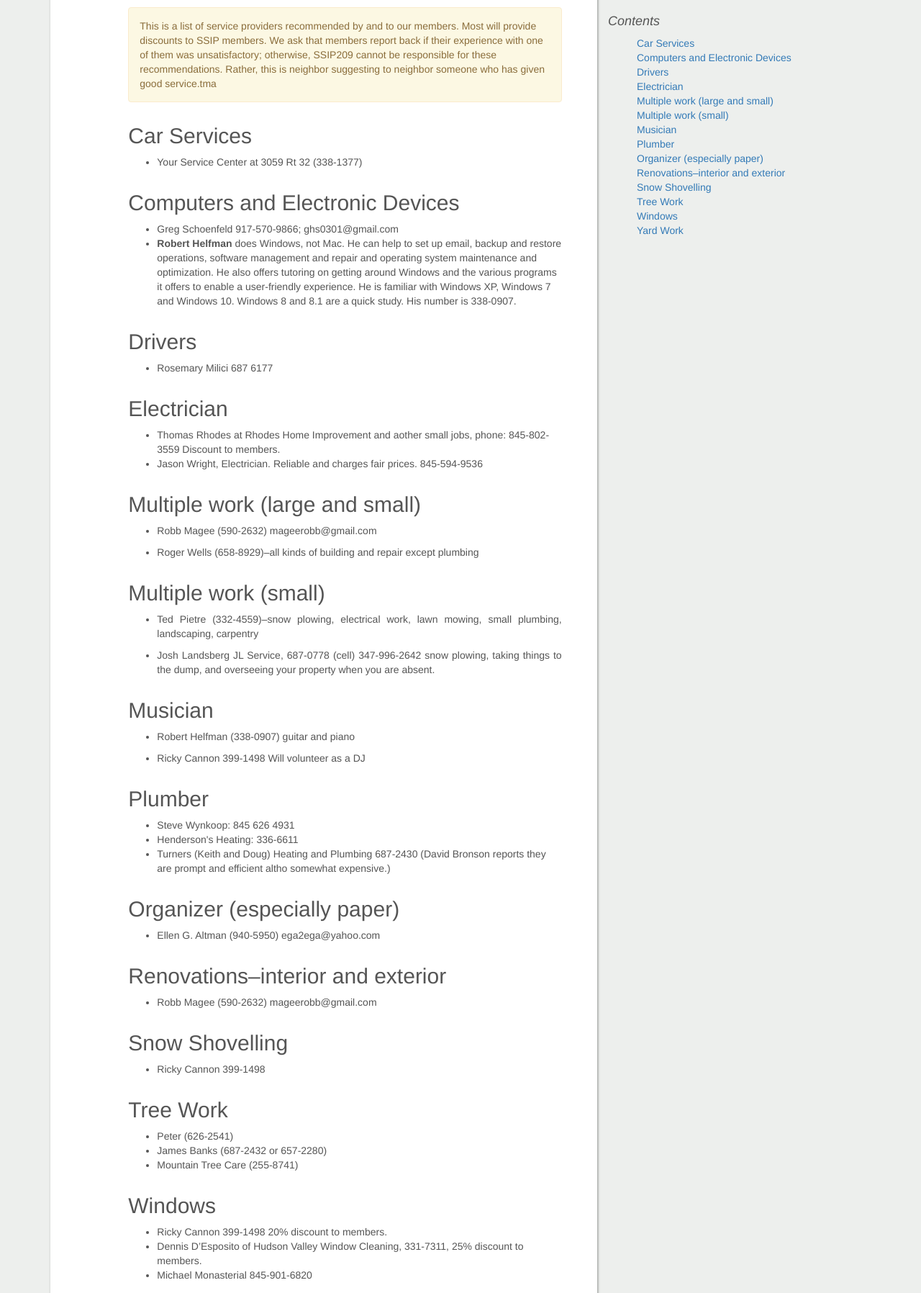
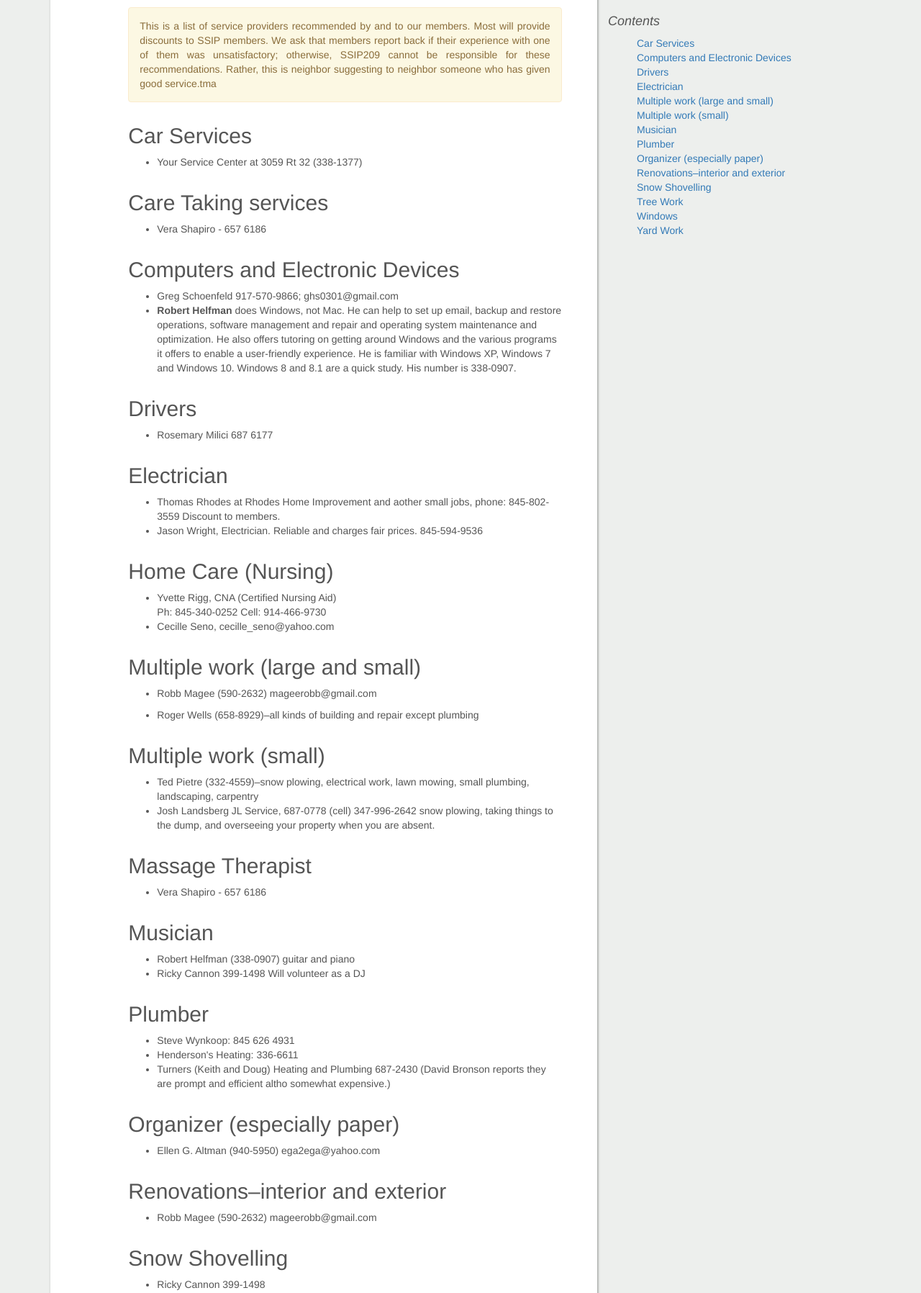
Before and after one commit to mooja/ssip3, a Django app: page /flatpages/service-providers/ in a window 1280 px wide. Shown: the part 170-1966 px from the top of the page at 72% size. Run offline with Django 3.2, Linux system fonts and the light colour scheme; parts of the project's set-up code (start-up, migrations or seed data) failed here and were passed over; some libraries are stand-ins or nearby versions.

Commit message:
added a service provider

```diff
--- a/app/templates/flatpages/service-providers.html
+++ b/app/templates/flatpages/service-providers.html
@@ -23,7 +23,7 @@
 
 {% block content %}
 
-    <div class="alert alert-warning">
+    <div class="alert alert-warning text-justify">
         This is a list of service providers recommended by and to our members. Most
         will provide discounts to SSIP members. We ask that members report back if
         their experience with one of them was unsatisfactory; otherwise, SSIP209 cannot
@@ -33,6 +33,12 @@
     <h2 id="car-services">Car Services</h2>
     <ul>
         <li>Your Service Center at 3059 Rt 32 (338-1377)</li>
+    </ul>
+    <h2 id="care-taking">Care Taking services</h2>
+    <ul>
+        <li>
+            Vera Shapiro - 657 6186
+        </li>
     </ul>
     <h2 id="computers-and-electronic-devices">Computers and Electronic Devices</h2>
     <ul>
@@ -50,6 +56,14 @@
         <li>Thomas Rhodes at Rhodes Home Improvement and aother small jobs, phone: 845-802-3559 Discount to members.  </li>
         <li>Jason Wright, Electrician. Reliable and charges fair prices. 845-594-9536</li>
     </ul>
+    <h2 id="homecare">Home Care (Nursing)</h2>
+    <ul>
+        <li>
+        Yvette Rigg, CNA (Certified Nursing Aid) <br>
+        Ph: 845-340-0252
+        Cell:  914-466-9730</li>
+        <li> Cecille Seno,  cecille_seno@yahoo.com</li>
+    </ul>
     <h2 id="multiple-work-large-and-small">Multiple work (large and small)</h2>
     <ul>
         <li>
@@ -62,21 +76,27 @@
     <h2 id="multiple-work-small">Multiple work (small)</h2>
     <ul>
         <li>
-            <p>Ted Pietre (332-4559)–snow plowing, electrical work, lawn mowing, small
-            plumbing, landscaping, carpentry</p>
+        Ted Pietre (332-4559)–snow plowing, electrical work, lawn mowing, small
+        plumbing, landscaping, carpentry
         </li>
         <li>
-            <p>Josh Landsberg JL Service, 687-0778 (cell) 347-996-2642 snow plowing, taking
-            things to the dump, and overseeing your property when you are absent.</p>
+        Josh Landsberg JL Service, 687-0778 (cell) 347-996-2642 snow plowing, taking
+        things to the dump, and overseeing your property when you are absent.
+        </li>
+    </ul>
+    <h2 id="massage">Massage Therapist</h2>
+    <ul>
+        <li>
+            Vera Shapiro - 657 6186
         </li>
     </ul>
     <h2 id="musician">Musician</h2>
     <ul>
         <li>
-            <p>Robert Helfman (338-0907) guitar and piano</p>
+            Robert Helfman (338-0907) guitar and piano
         </li>
         <li>
-            <p>Ricky Cannon 399-1498 Will volunteer as a DJ</p>
+            Ricky Cannon 399-1498 Will volunteer as a DJ
         </li>
     </ul>
     <h2 id="plumber">Plumber</h2>
```
